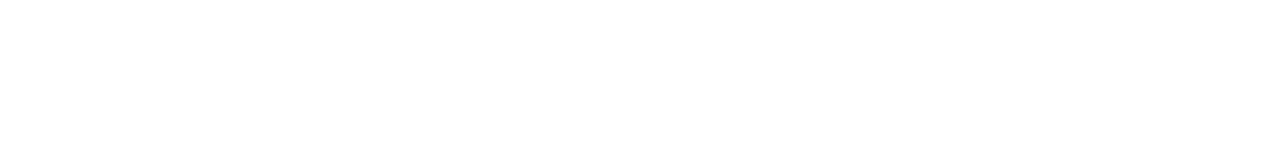
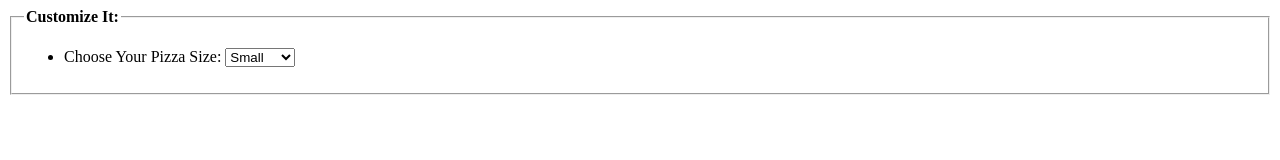
Before and after one commit to travis113p/pechotat_project_1, a plain HTML site: page addItem.html in a window 1280 px wide. Drawn offline with Linux system fonts and the light colour scheme.

Commit message:
added first dropdown. pizza size.

```diff
--- a/addItem.html
+++ b/addItem.html
@@ -11,3 +11,23 @@ VFW Project 1; 1304
 		<meta name="viewport" content="target-densitydpi=device-dpi"/>
 		<title>Order Your Pizza!</title>
 	</head>
+	<body>
+		<section>
+			<form action="" method="post">
+				<fieldset>
+					<legend><strong>Customize It:</strong></legend>
+					<ul>
+						<li> <!--dropdown-->
+							<label for="size">Choose Your Pizza Size:</label>
+							<select id="size">
+								<option value="Small">Small</option>
+								<option value="Medium">Medium</option>
+								<option value="Large">Large</option>
+							</select>
+						</li>
+					</ul>
+				</fieldset>
+			</form>
+		</section>
+	</body>
+</html>
```
